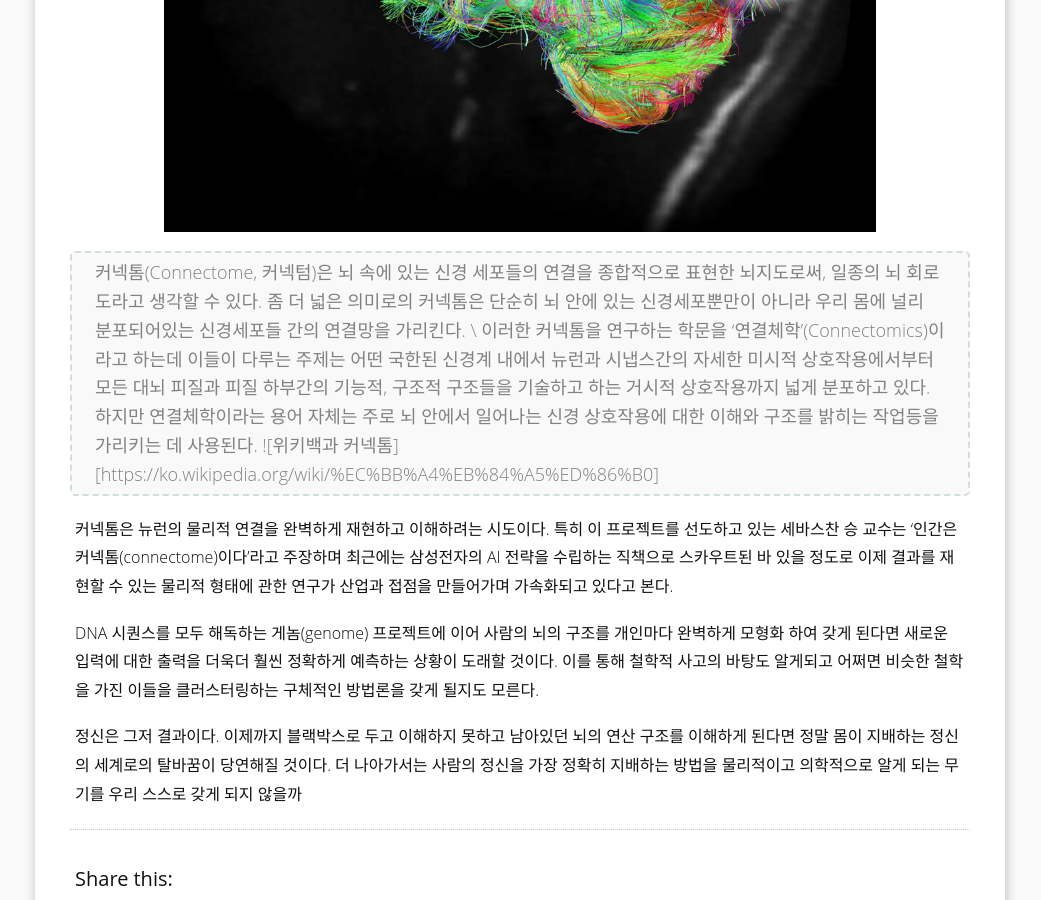
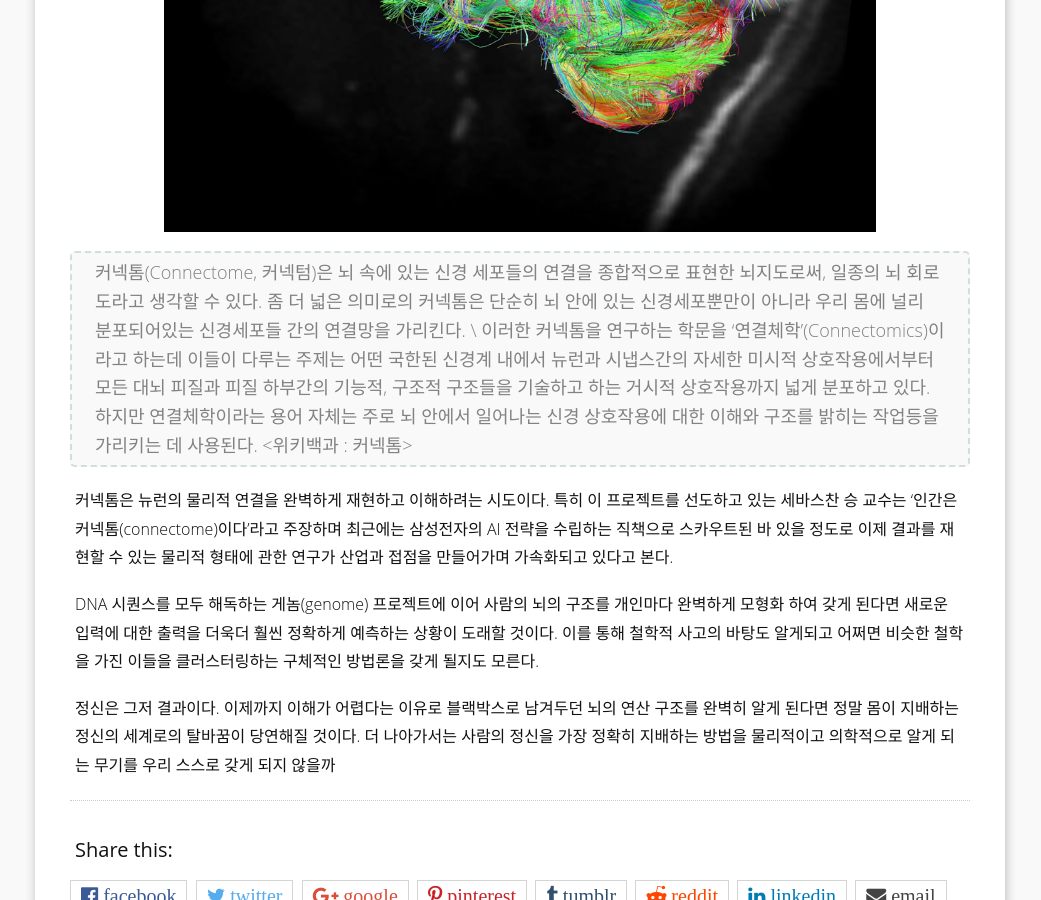
Before and after one commit to HyoukJang/HyoukJang.github.io, a Jekyll site: the page built from _posts/2018-11-25-body-ovecome-sprit.md, in a window 1280 px wide and 900 px high, scrolled down 1910 px. Shown: the whole window, without its empty margins (120-1161 px from the left). Built offline with Jekyll 4.4.1, drawn with Linux system fonts in a browser that asks for light colours; nearby versions of some CDN libraries; some web fonts are replaced; comment, search, counter and statistics services are not loaded.

Commit message:
modify error

```diff
--- a/_posts/2018-11-25-body-ovecome-sprit.md
+++ b/_posts/2018-11-25-body-ovecome-sprit.md
@@ -29,10 +29,10 @@
 
 ![커넥톰]({{site.baseurl}}/images/connectome.jpg)
 
-> 커넥톰(Connectome, 커넥텀)은 뇌 속에 있는 신경 세포들의 연결을 종합적으로 표현한 뇌지도로써, 일종의 뇌 회로도라고 생각할 수 있다. 좀 더 넓은 의미로의 커넥톰은 단순히 뇌 안에 있는 신경세포뿐만이 아니라 우리 몸에 널리 분포되어있는 신경세포들 간의 연결망을 가리킨다. \\ 이러한 커넥톰을 연구하는 학문을 '연결체학'(Connectomics)이라고 하는데 이들이 다루는 주제는 어떤 국한된 신경계 내에서 뉴런과 시냅스간의 자세한 미시적 상호작용에서부터 모든 대뇌 피질과 피질 하부간의 기능적, 구조적 구조들을 기술하고 하는 거시적 상호작용까지 넓게 분포하고 있다. 하지만 연결체학이라는 용어 자체는 주로 뇌 안에서 일어나는 신경 상호작용에 대한 이해와 구조를 밝히는 작업등을 가리키는 데 사용된다. ![위키백과 커넥톰][https://ko.wikipedia.org/wiki/%EC%BB%A4%EB%84%A5%ED%86%B0]
+> 커넥톰(Connectome, 커넥텀)은 뇌 속에 있는 신경 세포들의 연결을 종합적으로 표현한 뇌지도로써, 일종의 뇌 회로도라고 생각할 수 있다. 좀 더 넓은 의미로의 커넥톰은 단순히 뇌 안에 있는 신경세포뿐만이 아니라 우리 몸에 널리 분포되어있는 신경세포들 간의 연결망을 가리킨다. \\ 이러한 커넥톰을 연구하는 학문을 '연결체학'(Connectomics)이라고 하는데 이들이 다루는 주제는 어떤 국한된 신경계 내에서 뉴런과 시냅스간의 자세한 미시적 상호작용에서부터 모든 대뇌 피질과 피질 하부간의 기능적, 구조적 구조들을 기술하고 하는 거시적 상호작용까지 넓게 분포하고 있다. 하지만 연결체학이라는 용어 자체는 주로 뇌 안에서 일어나는 신경 상호작용에 대한 이해와 구조를 밝히는 작업등을 가리키는 데 사용된다. <위키백과 : 커넥톰>
 
 커넥톰은 뉴런의 물리적 연결을 완벽하게 재현하고 이해하려는 시도이다. 특히 이 프로젝트를 선도하고 있는 세바스찬 승 교수는 '인간은 커넥톰(connectome)이다'라고 주장하며 최근에는 삼성전자의 AI 전략을 수립하는 직책으로 스카우트된 바 있을 정도로 이제 결과를 재현할 수 있는 물리적 형태에 관한 연구가 산업과 접점을 만들어가며 가속화되고 있다고 본다.
 
 DNA 시퀀스를 모두 해독하는 게놈(genome) 프로젝트에 이어 사람의 뇌의 구조를 개인마다 완벽하게 모형화 하여 갖게 된다면 새로운 입력에 대한 출력을 더욱더 훨씬 정확하게 예측하는 상황이 도래할 것이다. 이를 통해 철학적 사고의 바탕도 알게되고 어쩌면 비슷한 철학을 가진 이들을 클러스터링하는 구체적인 방법론을 갖게 될지도 모른다.
 
-정신은 그저 결과이다. 이제까지 블랙박스로 두고 이해하지 못하고 남아있던 뇌의 연산 구조를 이해하게 된다면 정말 몸이 지배하는 정신의 세계로의 탈바꿈이 당연해질 것이다. 더 나아가서는 사람의 정신을 가장 정확히 지배하는 방법을 물리적이고 의학적으로 알게 되는 무기를 우리 스스로 갖게 되지 않을까
+정신은 그저 결과이다. 이제까지 이해가 어렵다는 이유로 블랙박스로 남겨두던 뇌의 연산 구조를 완벽히 알게 된다면 정말 몸이 지배하는 정신의 세계로의 탈바꿈이 당연해질 것이다. 더 나아가서는 사람의 정신을 가장 정확히 지배하는 방법을 물리적이고 의학적으로 알게 되는 무기를 우리 스스로 갖게 되지 않을까
```
